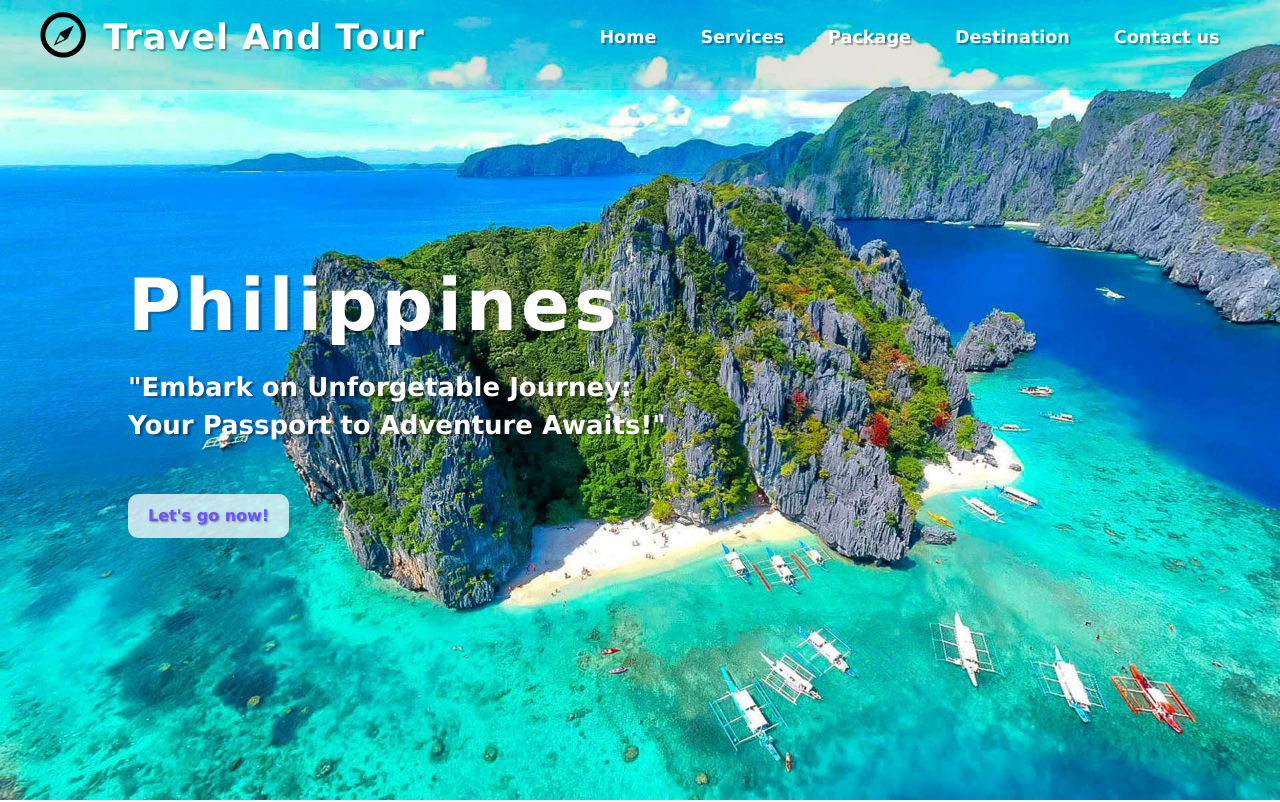
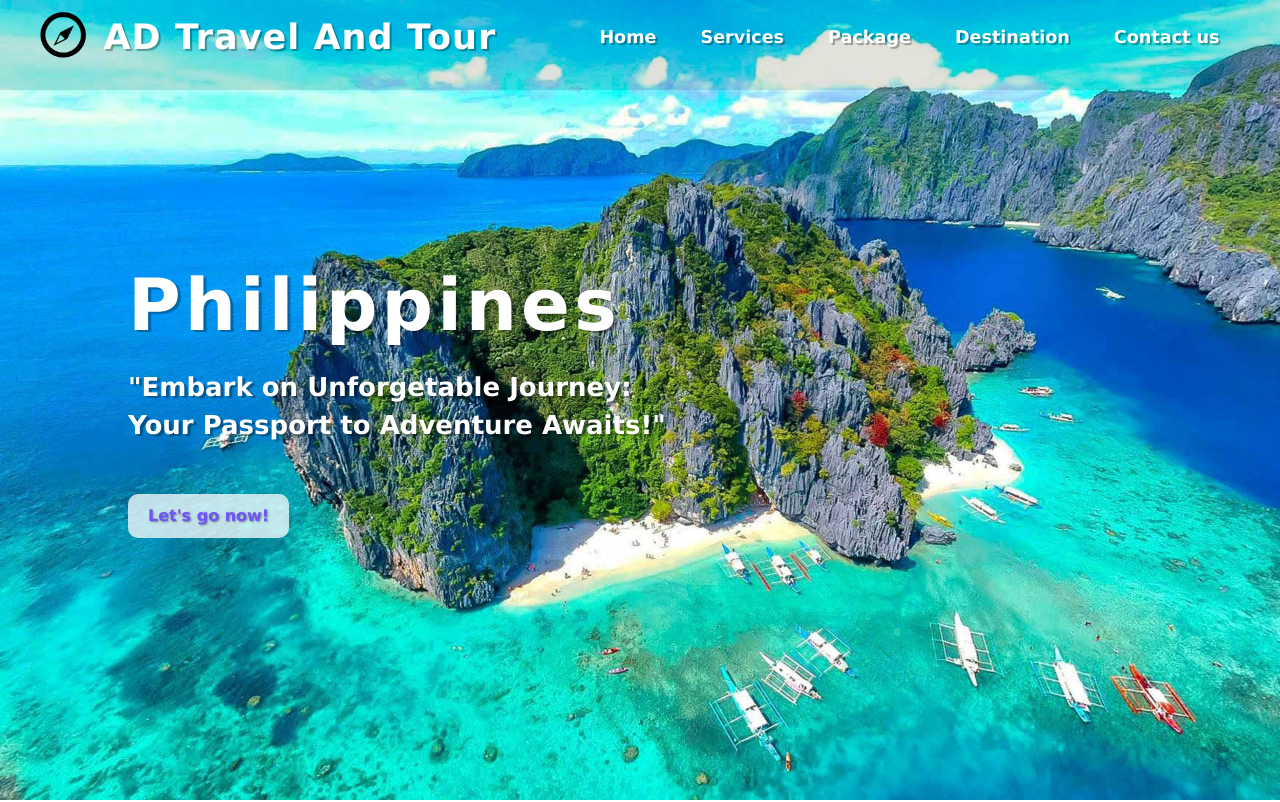
Before and after one commit to nicexuU/MP1-tour-travel, a plain HTML site: page index.html in a window 1280 px wide. Shown: the top 802 px of the page. Drawn offline with nearby package versions, Linux system fonts and the light colour scheme.

Commit message:
Update index.html

```diff
--- a/index.html
+++ b/index.html
@@ -30,7 +30,7 @@
     <header>
       <div class="text-logo">
         <img src="img/compass2.png" alt="compass" width="50px" />
-        <a href="#" class="logo">Travel And Tour</a>
+        <a href="#" class="logo">AD Travel And Tour</a>
       </div>
       <div class="bx bx-menu" id="menu-icon"></div>
       <ul class="navbar">
```
